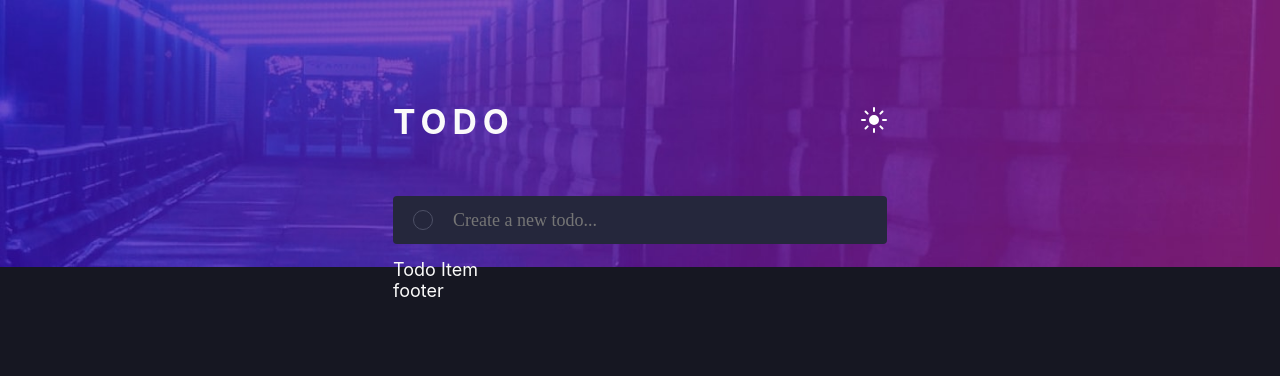
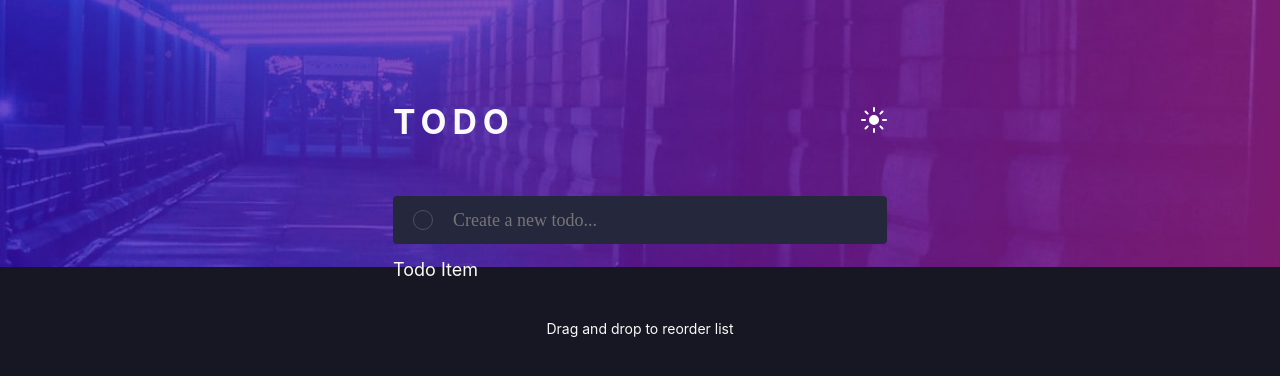
Before and after one commit to ClaytonDewey/dnd-todo-app, a React (Vite) app: page / in a window 1280 px wide. Shown: the top 376 px of the page. Built offline with nearby package versions, Linux system fonts and the light colour scheme.

Commit message:
Add instructions to footer

```diff
--- a/src/components/Footer.tsx
+++ b/src/components/Footer.tsx
@@ -1,3 +1,7 @@
 export const Footer = () => {
-  return <footer>footer</footer>;
+  return (
+    <footer className="footer__main">
+      <p>Drag and drop to reorder list</p>
+    </footer>
+  );
 };
```
